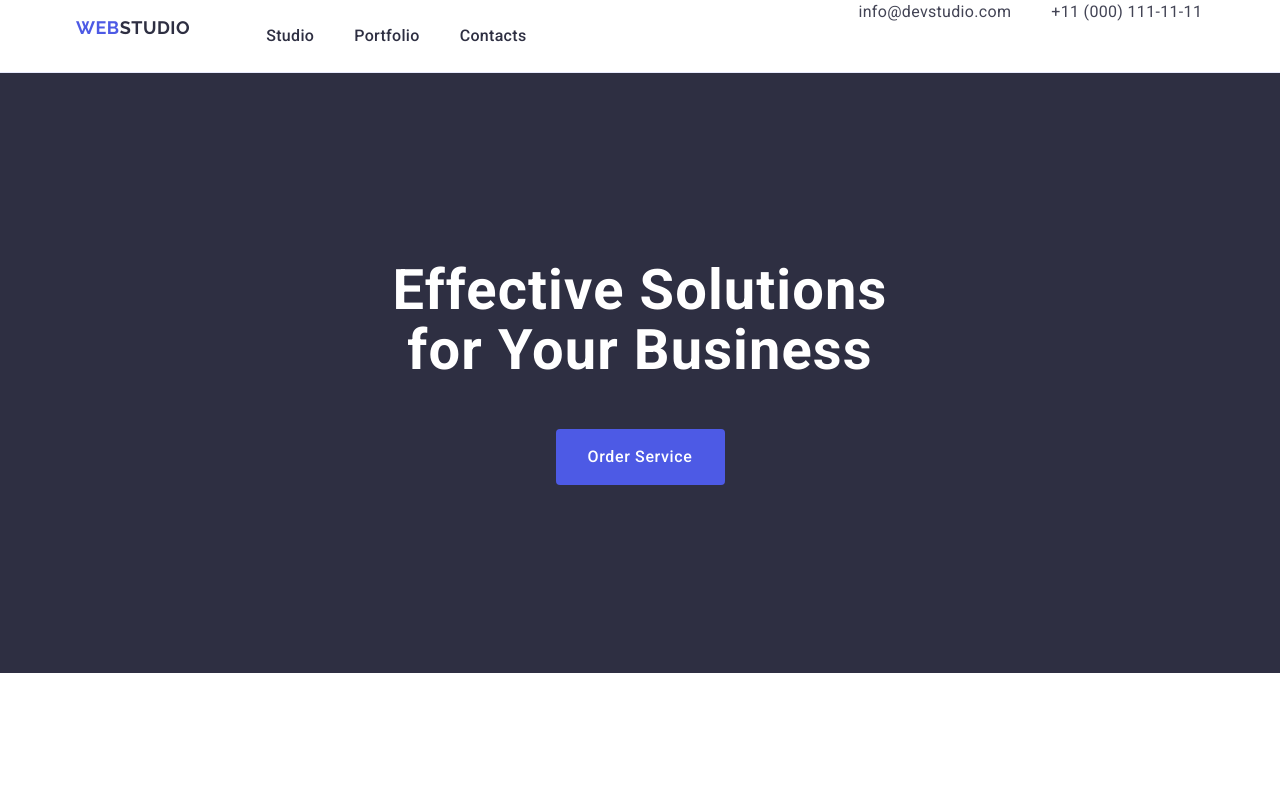
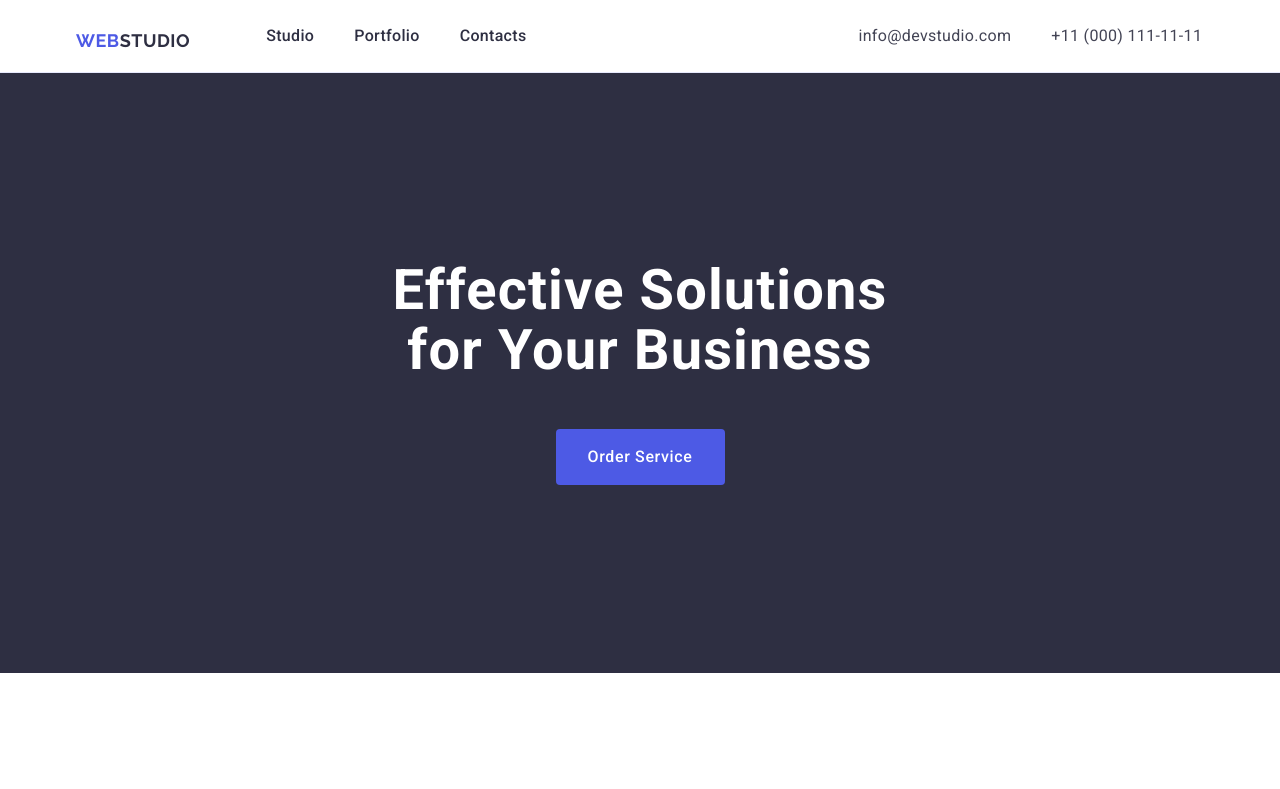
Before and after one commit to OneByOneS/goit-markup-hw-03, a plain HTML site: page index.html in a window 1280 px wide. Shown: the top 789 px of the page. Drawn offline with nearby package versions, Linux system fonts and the light colour scheme.

Commit message:
Final Changes

```diff
--- a/css/styles.css
+++ b/css/styles.css
@@ -63,6 +63,8 @@ img {
   display: flex;
   margin-left: 332px;
   gap: 40px;
+  margin-top: 24px;
+  margin-bottom: 24px;
 }
 
 .header-link-logo {
@@ -75,6 +77,8 @@ img {
   letter-spacing: 0.03em;
   text-transform: uppercase;
   margin-right: 76px;
+  margin-top: 25.5px;
+  margin-bottom: 25.5px;
 }
 
 .header-link-logo-part {
```
